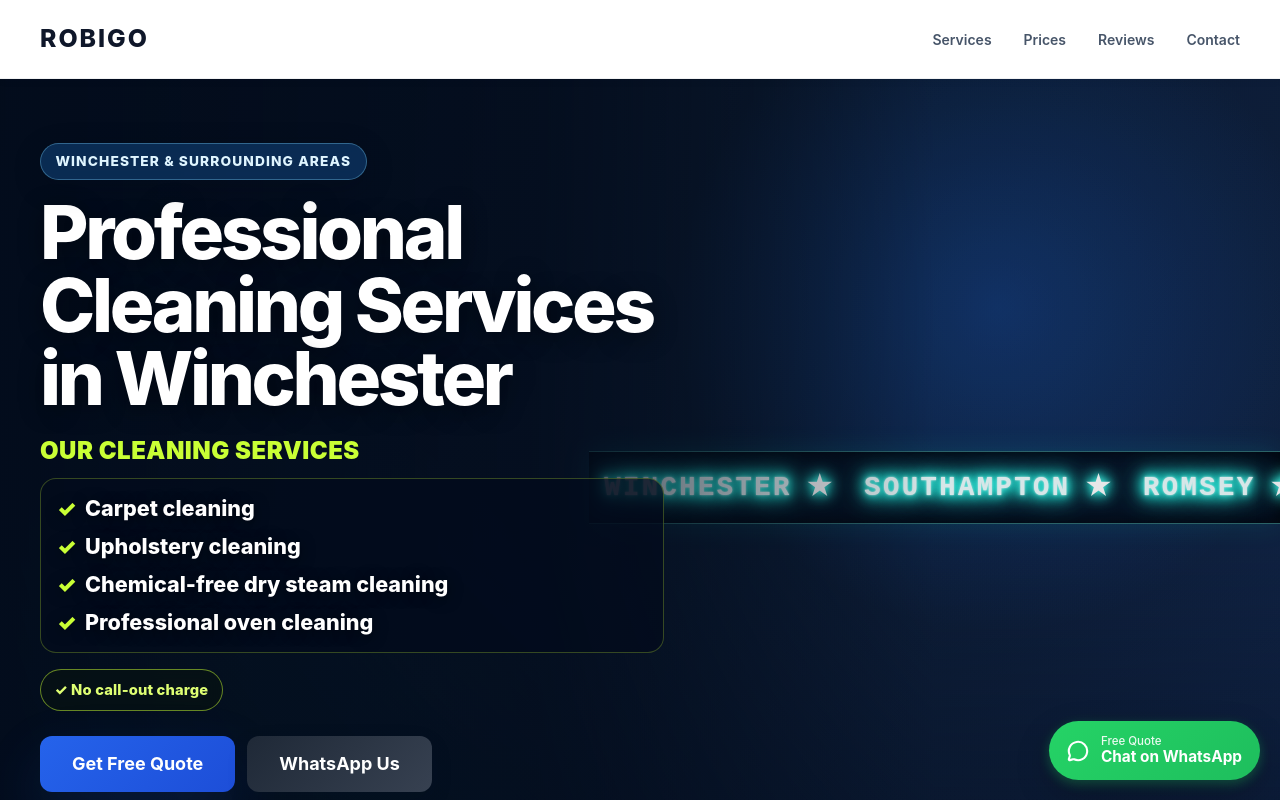
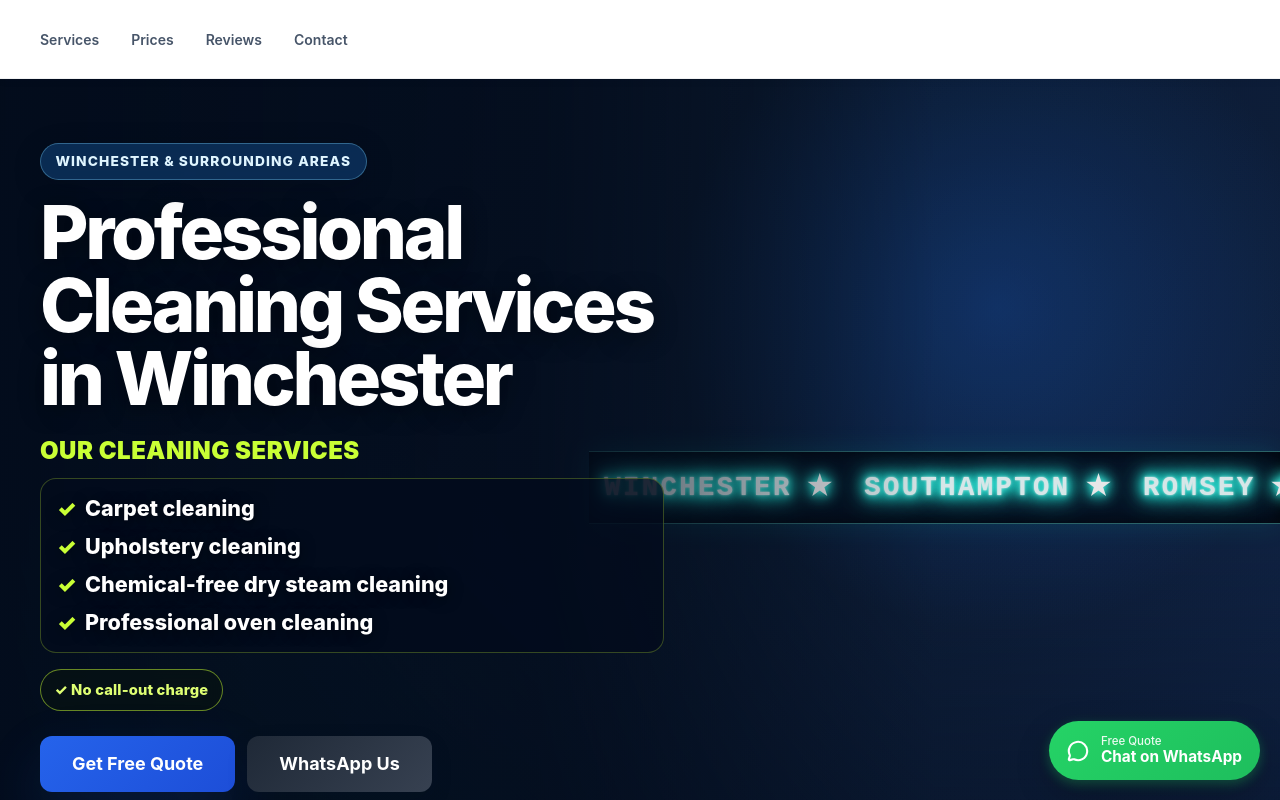
Before and after one commit to Robigo1977/ROBIGO-V5, a React (Vite) app: page / in a window 1280 px wide. Shown: the top 800 px of the page. Built offline with nearby package versions, Linux system fonts and the light colour scheme.

Commit message:
Overlay homepage menu on neon hero

```diff
--- a/src/components/layout/Navbar/Navbar.tsx
+++ b/src/components/layout/Navbar/Navbar.tsx
@@ -1,13 +1,19 @@
+import { useLocation } from "react-router-dom";
+
 import "./Navbar.css";
 
 import Container from "../../ui/Container";
 import { site } from "../../../config/site";
 
 export default function Navbar() {
+  const { pathname } = useLocation();
+  const isHome = pathname === "/";
+
   return (
-    <header className="navbar">
+    <header className={`navbar${isHome ? " navbar-home" : ""}`}>
       <Container>
-        <div className="navbar-container">
+        <div className={`navbar-container${isHome ? " navbar-container-home" : ""}`}>
+          {!isHome && (
             <a
               href="/"
               className="navbar-logo"
@@ -15,6 +21,7 @@ export default function Navbar() {
             >
               {site.business.name}
             </a>
+          )}
 
           <nav
             className="navbar-nav"
```
Lines whose indentation alone changed are shown as unchanged.
